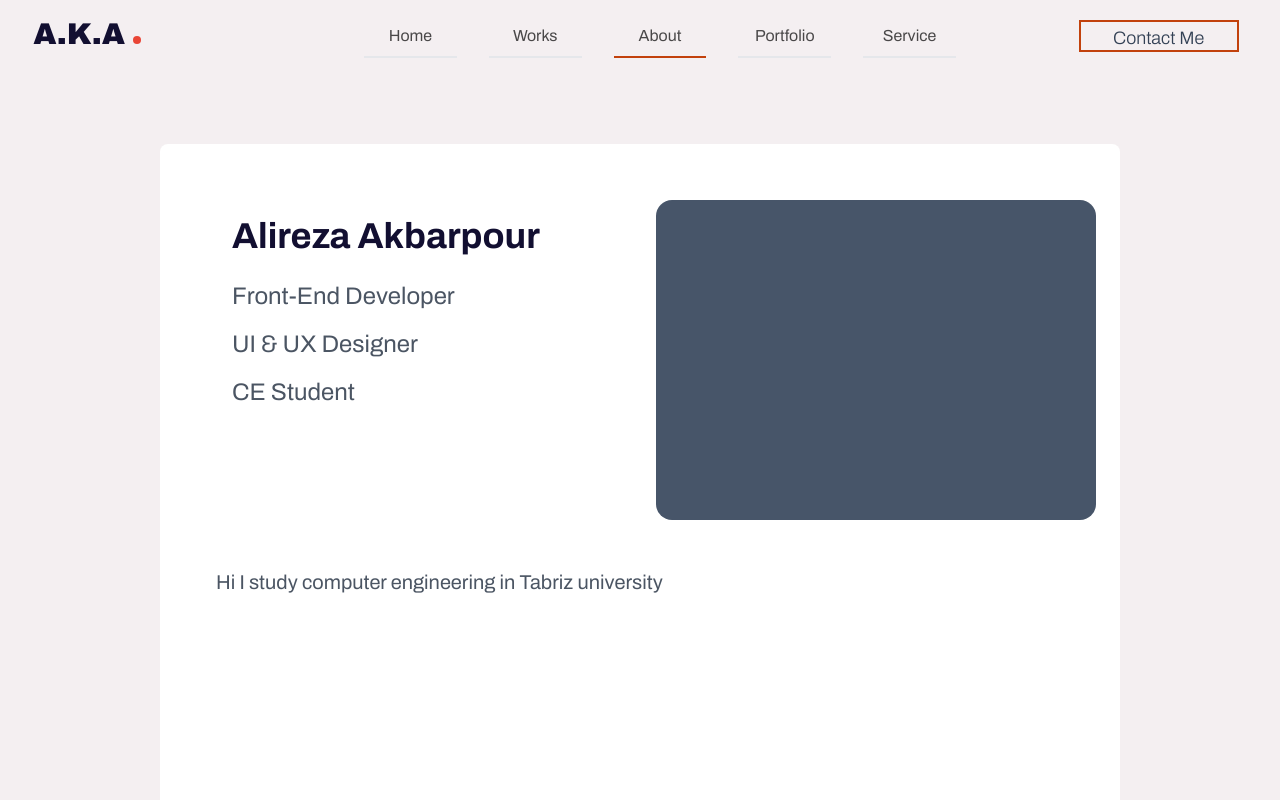
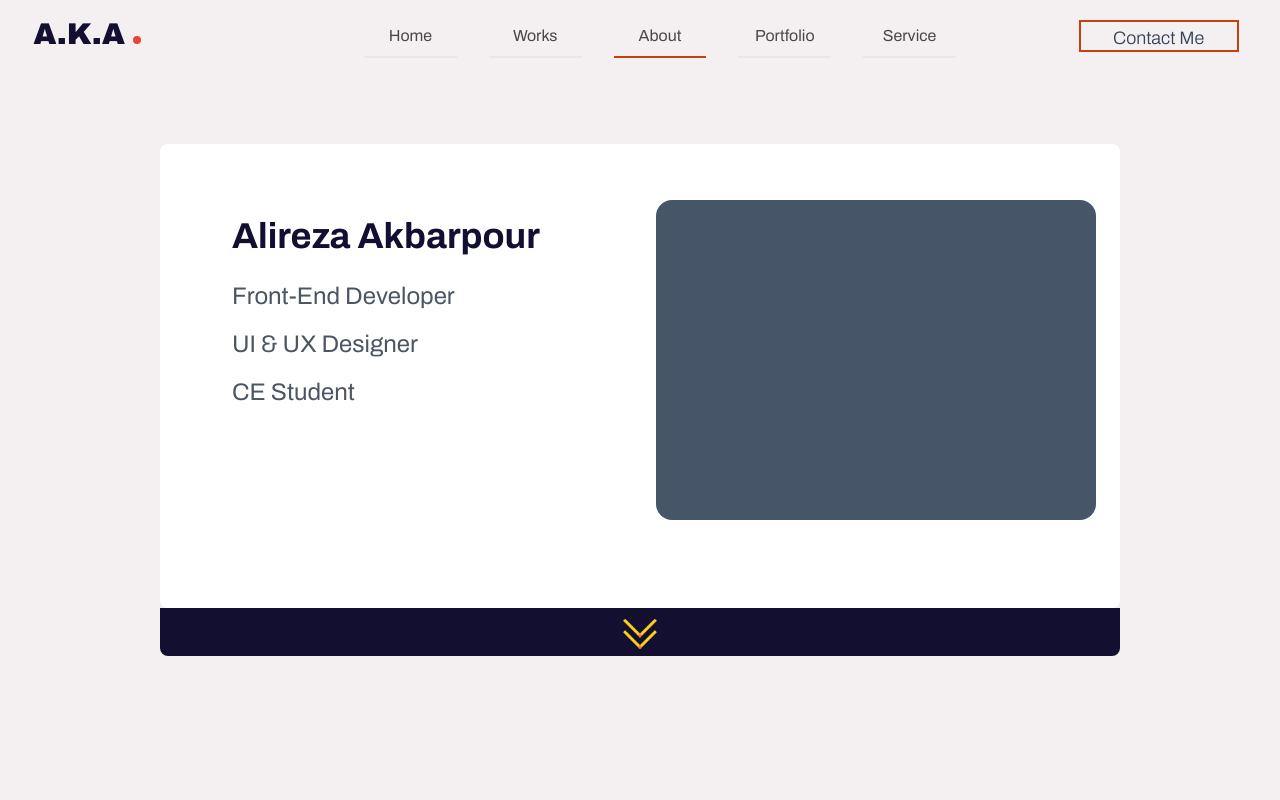
Before and after one commit to AlirezaAkbarpour/Portfolio, a Next.js app: page /about in a window 1280 px wide. Shown: the top 800 px of the page. Built offline with nearby package versions, Linux system fonts and the light colour scheme.

Commit message:
visit card toggle refactor

```diff
--- a/app/about/page.tsx
+++ b/app/about/page.tsx
@@ -3,7 +3,7 @@ import React from 'react'
 
 export default function AboutPage() {
   return (
-    <div className='w-full min-h-screen bg-background-theme flex justify-center my-8 mx-auto container'>
+    <div className='w-full min-h-[70rem] bg-background-theme flex justify-center my-8 mx-auto container'>
         <VisitCard/>
     </div>
   )
--- a/components/portfolio/last-item.tsx
+++ b/components/portfolio/last-item.tsx
@@ -56,12 +56,15 @@ export default function LastPortfolio() {
                 </div>
                 <div className="w-full p-4 flex justify-end">
                       <div className="w-96 h-20 bg-white p-1 shadow-md flex mx-4 items-center justify-center rounded-2xl">
-                              <Button href={`${data.portfolio.links.github}`} variant="contained" className="w-[96px] h-16 mx-1 flex justify-center rounded-2xl bg-gray-600">
+                              <Button href={`${data.portfolio.links.github}`} variant="contained"
+                                sx={{marginX:2,backgroundColor:'GrayText',":hover":{backgroundColor:'darkslategrey',color:'black'}}}
+                              >
                                 <Language sx={{width:'48px',height:'48px',color:'white'}}/>
                               </Button>
                               <Divider orientation="vertical" variant="fullWidth" className="mx-4"/>
-                              <Button href={`${data.portfolio.links.main_page}`} className="w-[210px] h-16 flex justify-center bg-orange-500 text-xl font-normal mx-1 rounded-2xl text-center"
-                              variant="contained" sx={{color:'white'}}>More</Button>
+                              <Button href={`${data.portfolio.links.main_page}`}
+                              variant="contained" sx={{color:'white',width:'210px',height:'4rem',
+                              backgroundColor:'orangered',fontSize:'1rem',':hover':{backgroundColor:'darkslategrey',}}}>More</Button>
                       </div>
                 </div>
             </div>
--- a/components/portfolio/list-item.tsx
+++ b/components/portfolio/list-item.tsx
@@ -8,7 +8,8 @@ export default function ListItemComponent() {
     <div className='w-2 h-full relative left-64 bg-white'></div>
     <div className='w-1/4 flex justify-end'>
       <Button color='error' className='w-16 h-16'>
-        <ArrowForward sx={{width:'52px',height:'48px'}} className='text-white rounded-md bg-orange-500'/>
+        <ArrowForward sx={{width:'52px',height:'48px'}} className='text-white rounded-md
+         bg-orange-500 hover:bg-white hover:text-orange-500'/>
       </Button>
     </div>
   </div>
--- a/components/visit_card.tsx
+++ b/components/visit_card.tsx
@@ -1,23 +1,25 @@
 'use client'
 import React, { useEffect, useRef, useState } from 'react'
+import ScrollGold from './svgs/scroll-gold'
 import gsap from 'gsap'
-import ScrollGold from './svgs/scroll-gold'
+import { useGSAP, } from '@gsap/react'
 
 export default function VisitCard() {
-  const child = useRef<HTMLDivElement>(null)
+  const toggle = useRef<HTMLDivElement>(null)
   const [large,setLarge] = useState(false)
+  const container = useRef<HTMLDivElement>(null)
+  const text = useRef<HTMLParagraphElement>(null)
+
   const clickHandle = ()=>{
       setLarge(large=>!large)
-    }
-  useEffect(()=>{
-    if(child.current && child.current.style.height < '96rem'){
-      setLarge(true)
-    }
+      if(large) gsap.to(toggle.current,{height:'26rem',duration:0.4,ease:'power2.in'})
+      if(!large) gsap.to(toggle.current,{height:'45rem',duration:0.4,ease:'power2.out'})
+      }
+  const classRotate = large?'rotate-180':''
 
-  },[])
   return (
-    <div className='w-3/4 my-28'>
-        <div className='visit w-full rounded-lg transition-all duration-300 delay-75 ease-linear  p-10 bg-white' style={large?{height:'45rem'}:{height:'26rem'}} ref={child}>
+    <div className='w-3/4 my-28' ref={container}>
+        <div className='visit w-full rounded-lg p-10 bg-white' ref={toggle}>
            <div className='flex justify-between h-[24rem]'>
               <div className='w-1/2 p-4'>
                   <h1 className='text-4xl p-4 text-footer-color-black font-bold'>Alireza Akbarpour</h1>
@@ -29,15 +31,17 @@ export default function VisitCard() {
                   <div className='w-full h-80 bg-slate-600 rounded-2xl m-4'></div>
             </div>
            </div>
-           {large&&<div className="w-full mx-auto">
-                <h1 className='text-xl text-gray-600 px-4'>Hi I study computer engineering in Tabriz university</h1>
+           {large&&<div className=" w-full mx-auto">
+                <h1 ref={text} className='text text-xl text-gray-600 px-4'>Hi I study computer engineering in Tabriz university</h1>
            </div>}
         </div>
         <div className='w-full bg-footer-color-black
-          h-12 rounded-b-lg flex justify-center py-2 hover:cursor-pointer transition-colors '
+          h-12 rounded-b-lg flex justify-center py-2 hover:cursor-pointer transition-all delay-75'
           onClick={()=>clickHandle()}
         >
+          <div className={classRotate}>
             <ScrollGold/>
+          </div>
         </div>
     </div>
   )
```
